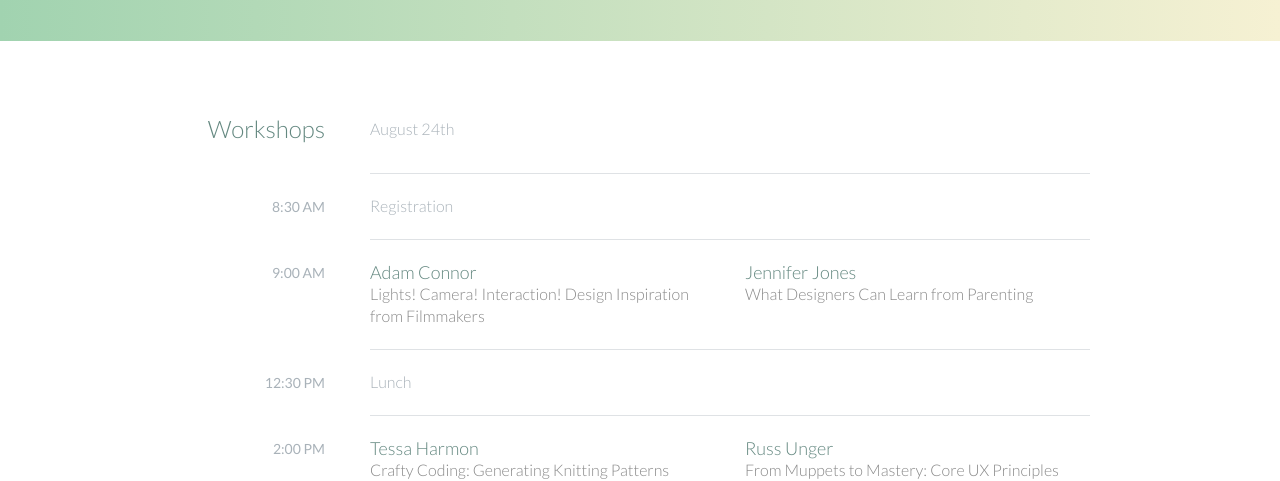
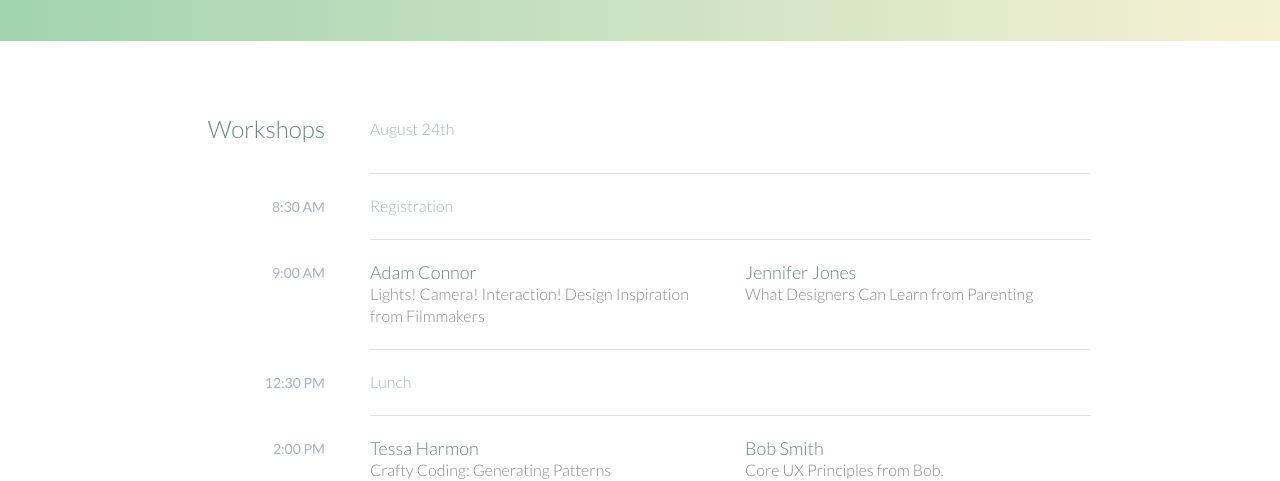
Before and after one commit to mdken/conference-site, a plain HTML site: page schedule.html in a window 1280 px wide. Shown: the part 322-803 px from the top of the page. Drawn offline with Linux system fonts and the light colour scheme.

Commit message:
minor updates

```diff
--- a/schedule.html
+++ b/schedule.html
@@ -86,13 +86,13 @@
       <td>
         <a href="speakers.html#tessa-harmon">
           <h4>Tessa Harmon</h4>
-          Crafty Coding: Generating Knitting Patterns
+          Crafty Coding: Generating Patterns
         </a>
       </td>
       <td>
         <a href="speakers.html#russ-unger">
-          <h4>Russ Unger</h4>
-          From Muppets to Mastery: Core UX Principles from Mr. Jim Henson
+          <h4>Bob Smith</h4>
+          Core UX Principles from Bob.
         </a>
       </td>
     </tr>
```
